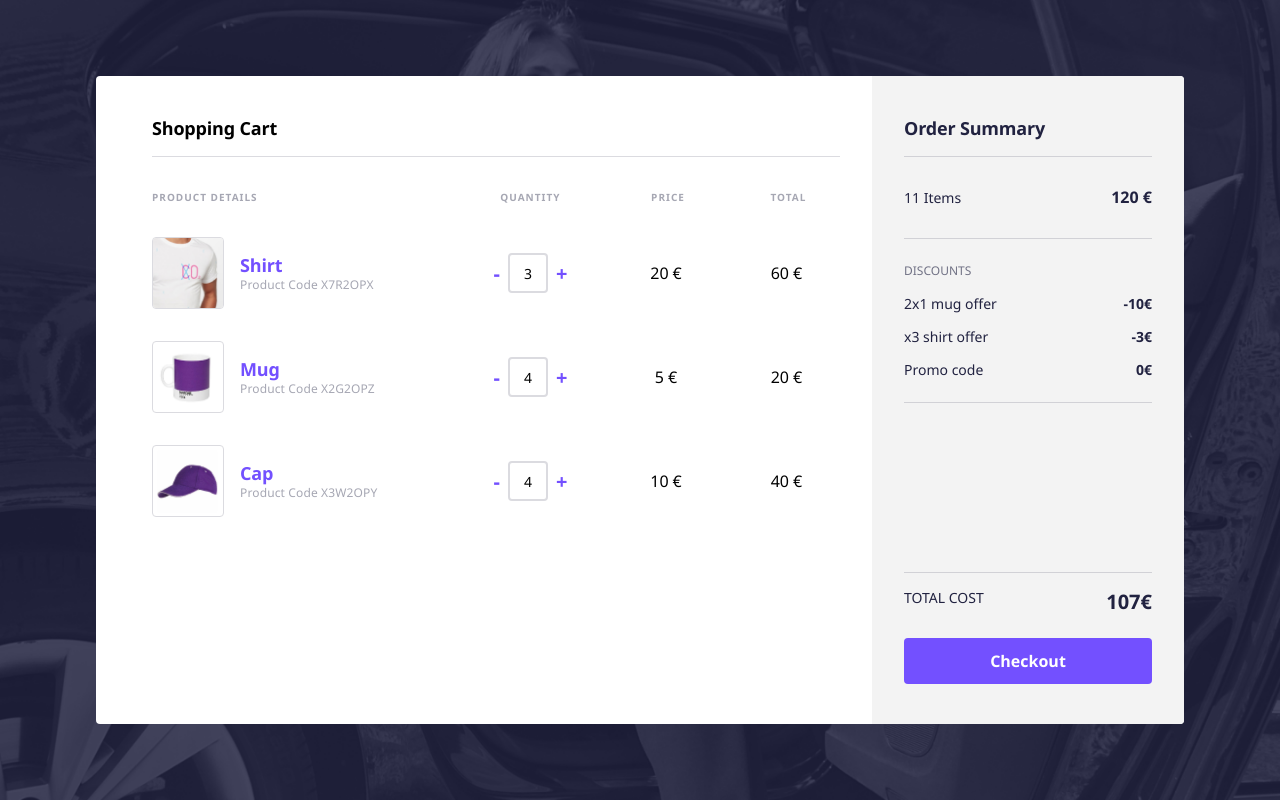
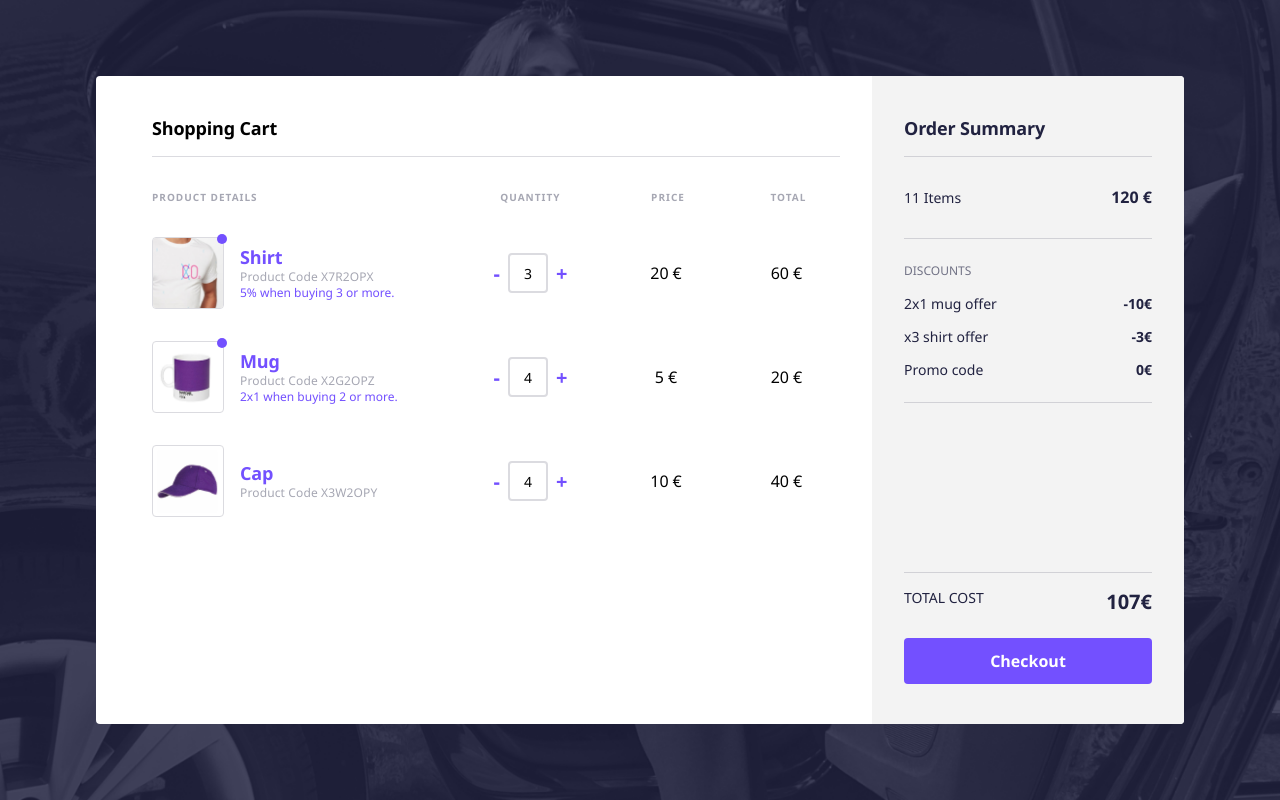
Before and after one commit to marianalfr/shopping-cart-challenge, a React (Create React App) app: page / in a window 1280 px wide. Built offline with nearby package versions, Linux system fonts and the light colour scheme.

Commit message:
Add offer highlight

```diff
--- a/src/components/ProductItem.js
+++ b/src/components/ProductItem.js
@@ -81,6 +81,24 @@ const ColTotal = styled.div`
     justify-content: center;
 `;
 
+const OfferDot = styled.div`
+    width: 10px;
+    height: 10px;
+    border-radius: 10px;
+    background-color: ${props => props.theme.color.main};
+    position: absolute;
+    left: 65px;
+    top: -3px;
+    align-self: flex-start;
+`;
+
+const Offer = styled.p`
+    color: ${props => props.theme.color.main};
+    font-weight: 400;
+    font-size: 12px;
+    line-height: 16px;
+`;
+
 // ProductItem Component -->
 
 const ProductItem = props => {
@@ -96,10 +114,12 @@ const ProductItem = props => {
     return(
         <Row>
             <ColProduct>
+                {props.product.offer.type !== null ? <OfferDot></OfferDot> : ''}
                 <Image src={props.product.image} alt={props.product.product}/>
                 <div>
                     <Title>{props.product.product}</Title>
                     <Code>Product Code {props.product.code}</Code>
+                    {props.product.offer.type !== null ? <Offer>{props.product.offer.type} when buying {props.product.offer.minQty} or more.</Offer> : ''}
                 </div>
             </ColProduct>
             <Col>
```
Also changed, not shown: src/components/App.js (+4 -4 lines).
